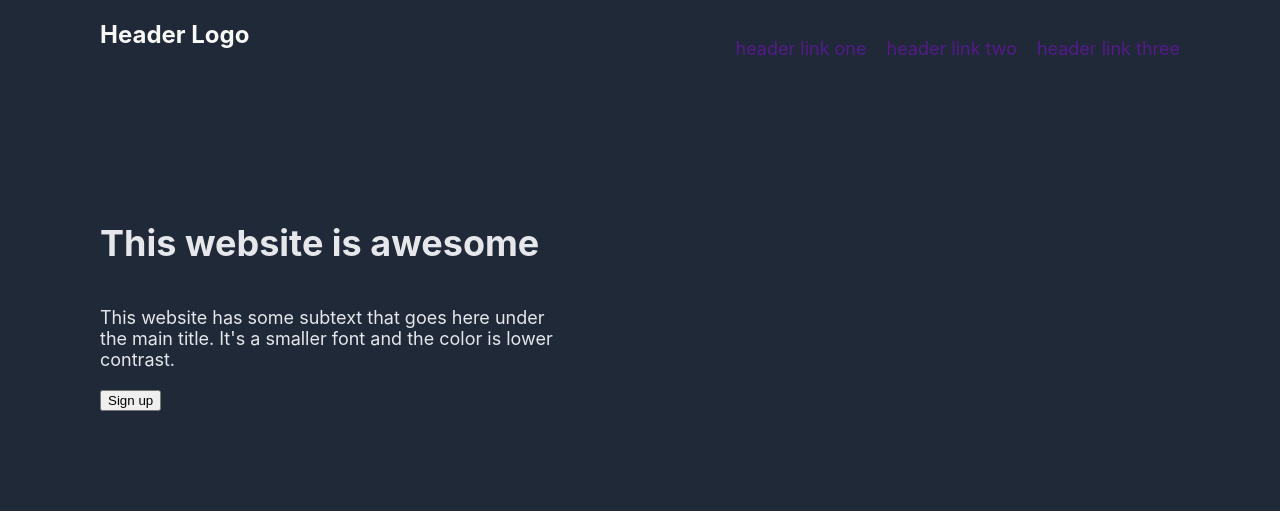
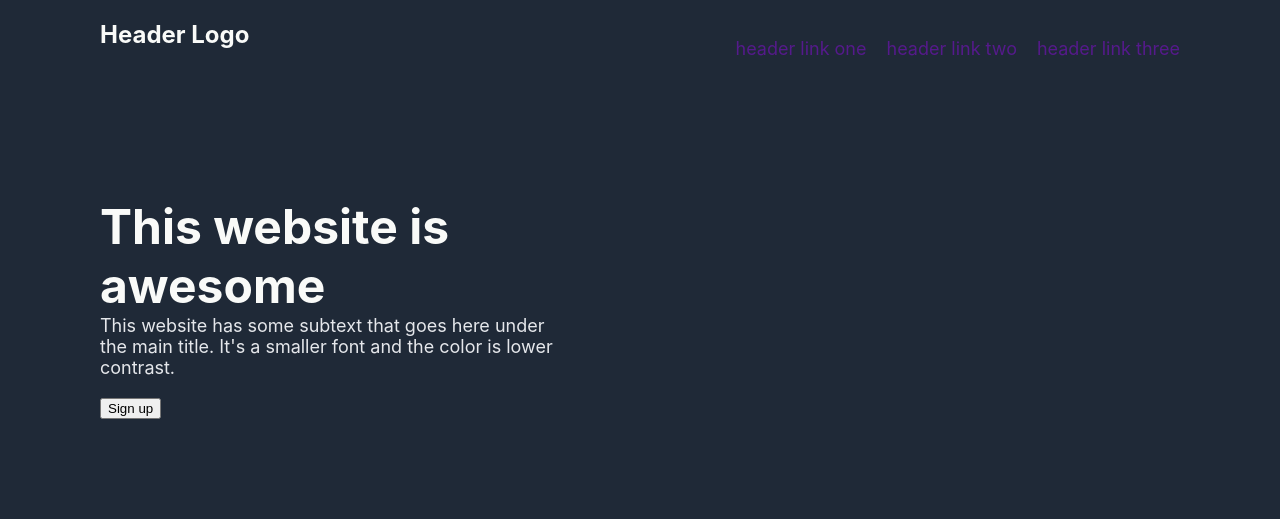
Before and after one commit to Laserbeam22/Landing-Page, a plain HTML site: page index.html in a window 1280 px wide. Shown: the top 528 px of the page. Drawn offline with Linux system fonts and the light colour scheme.

Commit message:
add p & h1 for font & position

```diff
--- a/style.css
+++ b/style.css
@@ -53,3 +53,14 @@ img {
     align-items: center;
     margin-left: -2111px;
 }
+p {
+    display: flex;
+    flex-wrap: wrap;
+    margin-top: 0;
+}
+h1 {
+    font-size: 48px;
+    font-weight: bolder;
+    color: #F9FAF8;
+    margin: 0;
+}
```
